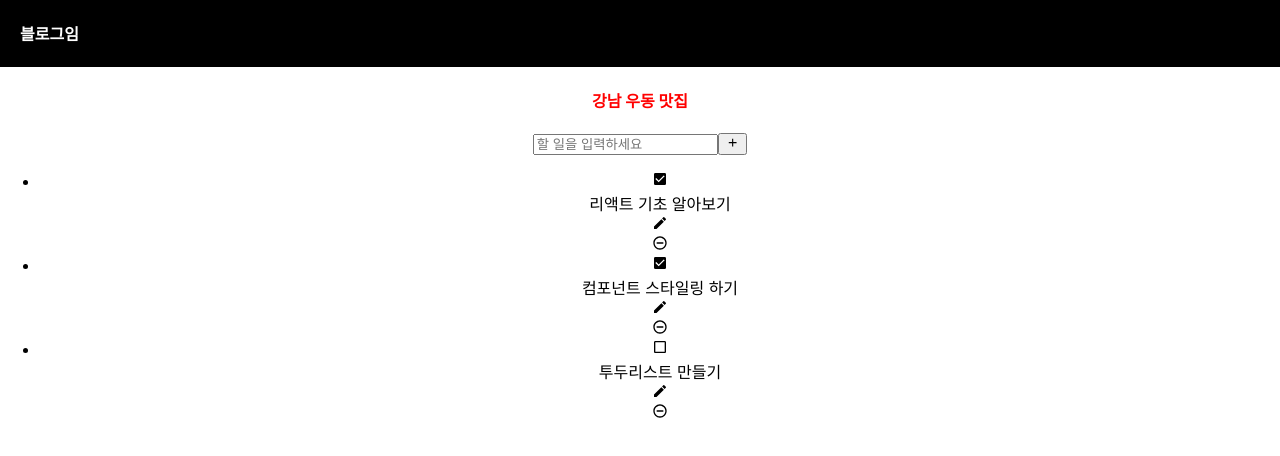
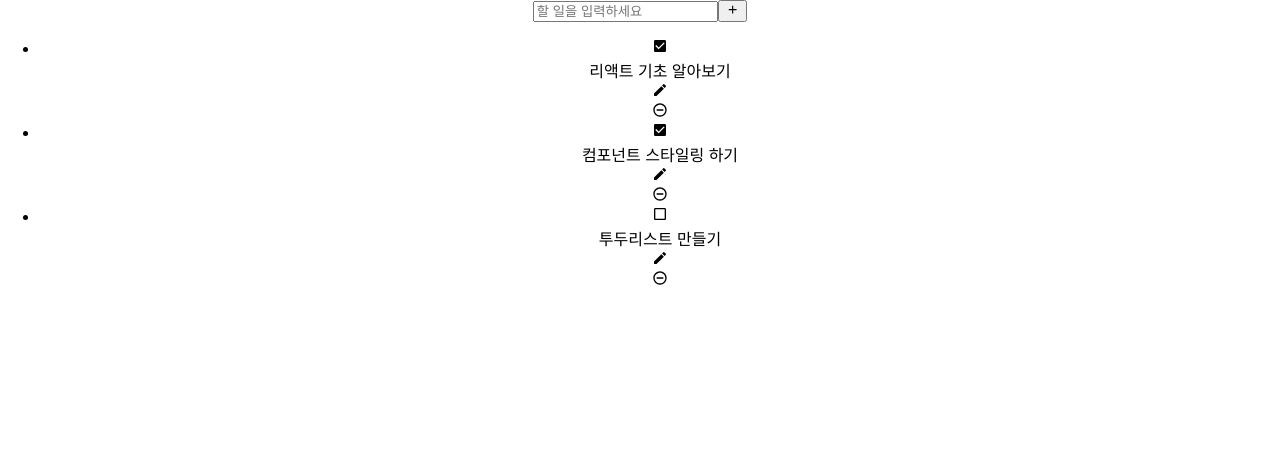
Before and after one commit to hjkwon0814/reactstudy, a React (Create React App) app: page / in a window 1280 px wide. Shown: the top 456 px of the page. Built offline with nearby package versions, Linux system fonts and the light colour scheme.

Commit message:
onremove 작동 에러 해결

```diff
--- a/src/App.js
+++ b/src/App.js
@@ -63,13 +63,9 @@ function App() {
 
   return (
     <div className="App">
-      <div className='black-nav'>
-        <h4>블로그임</h4>
-      </div>
-      <h4 style={ {color : 'red', fontSize : '16px'}}>{post}</h4>
         <ToDoInsert onInsert={onInsert} />
         <TodoList
-          todos={ todos }
+          todos={ todos } onRemove = {onRemove}
         />
     </div>
   );
--- a/src/TodoList.js
+++ b/src/TodoList.js
@@ -1,13 +1,14 @@
 import React from "react"
 import ToDoListItem from "./ToDoListItem"
 
-function TodoList({todos}) {
+function TodoList({todos, onRemove}) {
     return (
         <ul className="TodoList">
             {todos.map((todo) => (
                 <ToDoListItem
                 todo={todo}
                 key={todo.id}
+                onRemove={onRemove}
                 />
             ))}
         </ul>
```
